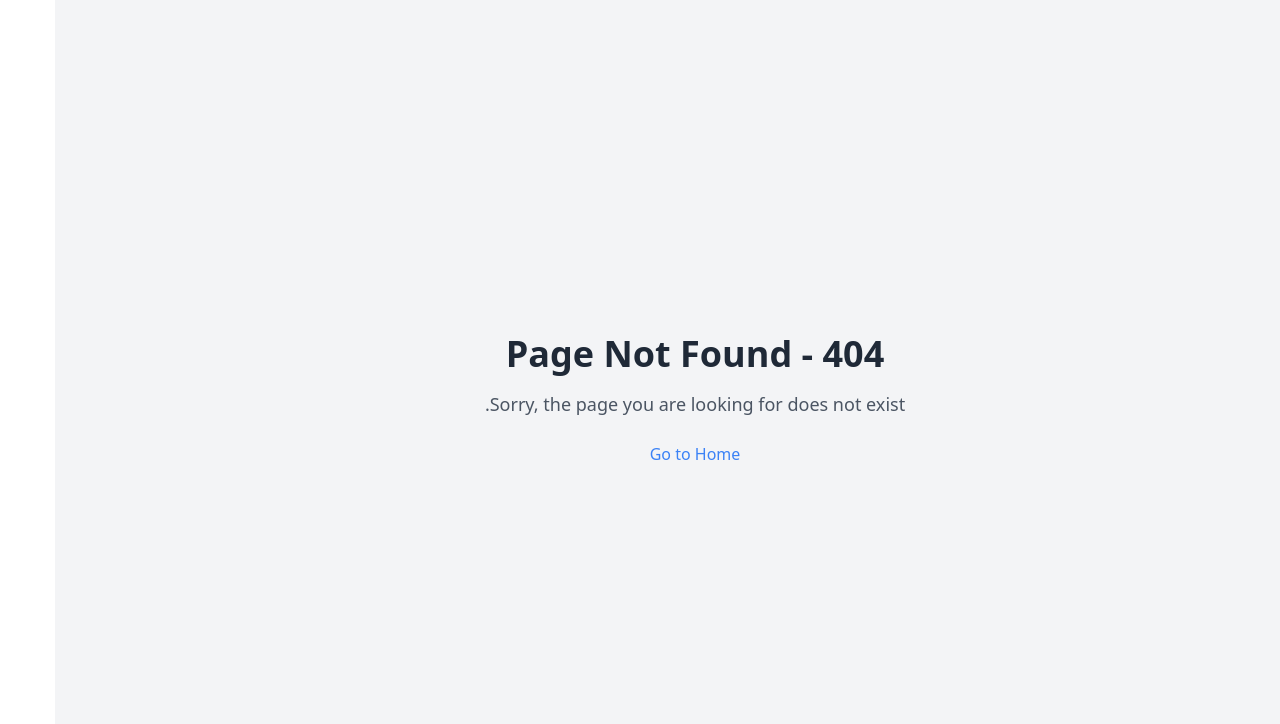
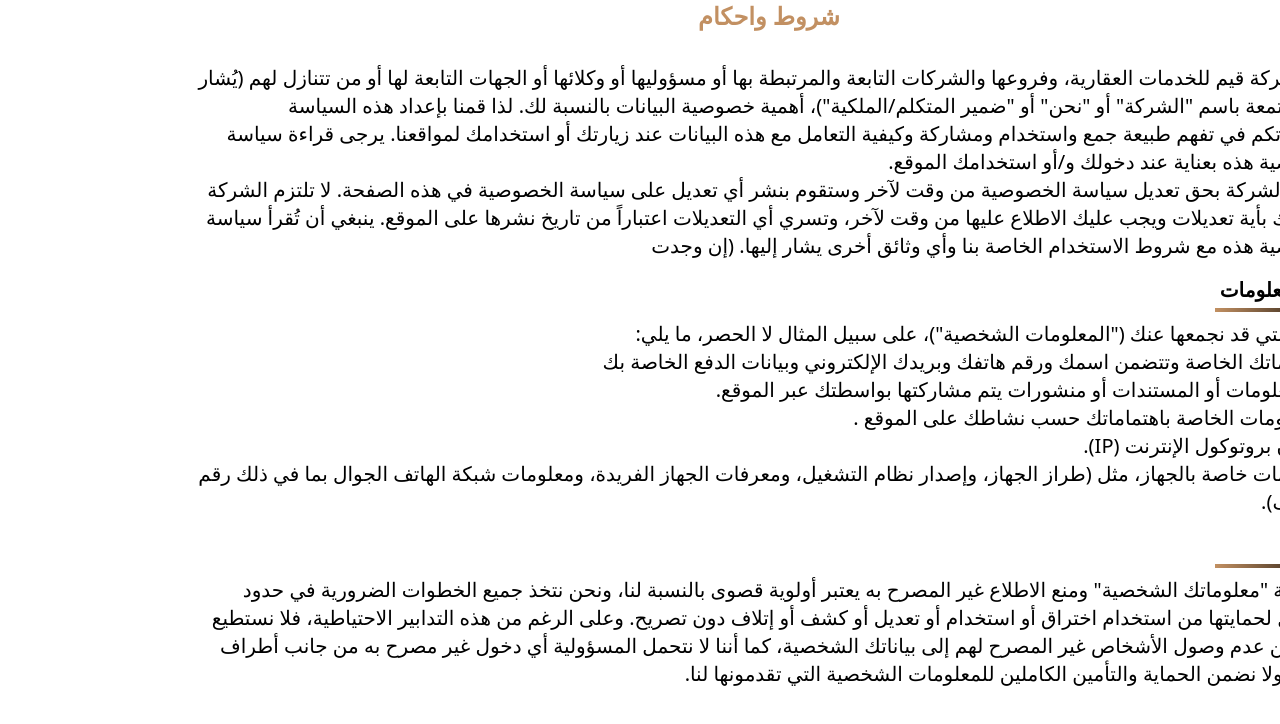
Before and after one commit to tech-cell-eg/real-estate-front, a React (Vite) app: page /terms in a window 1280 px wide. Before the commit this address had no page. Shown: the top 724 px of the page. Built offline with nearby package versions, Linux system fonts and the light colour scheme.

Commit message:
create terms

```diff
--- a/src/App.jsx
+++ b/src/App.jsx
@@ -5,6 +5,7 @@ import Home from "./Company/Pages/Home/Home";
 import { createBrowserRouter, RouterProvider } from "react-router-dom";
 import NotFound from "./UI/errors/NotFound";
 import ErrorElement from "./UI/errors/ErrorElement";
+import TermsAndCondattions from "./Company/Pages/TermsAndCondation/TermsAndCondattions";
 
 
 
@@ -15,6 +16,7 @@ export default function App() {
 
       children: [
       { path: "/", element: <Home /> },
+      { path: "/terms", element: <TermsAndCondattions/>}
 
         // { index: true, element: <Home /> },
       ],
--- /dev/null
+++ b/src/Company/Pages/TermsAndCondation/TermsAndCondattions.jsx
@@ -0,0 +1,56 @@
+import React from 'react'
+
+export default function TermsAndCondattions() {
+  return <>
+  <section className='container-main '>
+   <div className='flex flex-col items-center space-y-4'>
+   <h2 className='text-2xl font-bold text-primary pb-4'>شروط واحكام</h2>
+    <div>
+  <p className='text-xl'>
+  تدرك شركة قيم للخدمات العقارية، وفروعها والشركات التابعة والمرتبطة بها أو مسؤوليها أو وكلائها أو الجهات التابعة لها أو من تتنازل لهم (يُشار إليها مجتمعة باسم "الشركة" أو "نحن" أو "ضمير المتكلم/الملكية")، أهمية خصوصية البيانات بالنسبة لك. لذا قمنا بإعداد هذه السياسة لمساعدتكم في تفهم طبيعة جمع واستخدام ومشاركة وكيفية التعامل مع هذه البيانات عند زيارتك أو استخدامك لمواقعنا. يرجى قراءة سياسة الخصوصية هذه بعناية عند دخولك و/أو استخدامك الموقع.
+   </p>
+  <p className='text-xl'>
+  تحتفظ الشركة بحق تعديل سياسة الخصوصية من وقت لآخر وستقوم بنشر أي تعديل على سياسة الخصوصية في هذه الصفحة. لا تلتزم الشركة بإخطارك بأية تعديلات ويجب عليك الاطلاع عليها من وقت لآخر، وتسري أي التعديلات اعتباراً من تاريخ نشرها على الموقع.
+  ينبغي أن تُقرأ سياسة الخصوصية هذه مع شروط الاستخدام الخاصة بنا وأي وثائق أخرى يشار إليها. (إن وجدت</p>
+    </div>
+
+    <div className='w-full space-y-4'>
+        <h2 className='text-xl w-fit before:content-[""] font-bold min-w-[130px] before:w-full before:h-1 before:bg-gradient-to-r from-primary to-[#000000] relative  before:absolute before:-bottom-2 '>جمع المعلومات</h2>
+        <div className='text-xl'>
+        <p>تشمل التي قد نجمعها عنك ("المعلومات الشخصية")، على سبيل المثال لا الحصر، ما يلي:</p>
+        <ul className=' ' >
+           <div className='flex items-center'>
+            <div className='w-3 h-3  bg-primary rounded-full ml-2'></div>
+           <p className=''>معلوماتك الخاصة وتتضمن اسمك ورقم هاتفك وبريدك الإلكتروني وبيانات الدفع الخاصة بك</p>
+           </div>
+            <div className='flex items-center'>
+            <div className='w-3 h-3  bg-primary rounded-full ml-2'></div>
+            <p>اي معلومات أو المستندات أو منشورات يتم مشاركتها بواسطتك عبر الموقع.</p>
+            </div>
+            <div className='flex items-center'>
+            <div className='w-3 h-3  bg-primary rounded-full ml-2'></div>
+            <p>المعلومات الخاصة باهتماماتك حسب نشاطك على الموقع .</p>
+            </div>
+
+           <div className='flex items-center'>
+           <div className='w-3 h-3  bg-primary rounded-full ml-2'></div>
+           <p>عنوان بروتوكول الإنترنت (IP).</p>
+           </div>
+
+           <div className='flex items-center'>
+           <div className='w-3 h-3  bg-primary rounded-full ml-2'></div>
+           <p>معلومات خاصة بالجهاز، مثل (طراز الجهاز، وإصدار نظام التشغيل، ومعرفات الجهاز الفريدة، ومعلومات شبكة الهاتف الجوال بما في ذلك رقم الهاتف).</p>
+           </div>
+        </ul>
+        </div>
+        </div>
+
+        <div className='w-full space-y-4 text-xl'>
+        <h2 className='text-xl w-fit before:content-[""] font-bold min-w-[130px] before:w-full before:h-1 before:bg-gradient-to-r from-primary to-[#000000] relative  before:absolute before:-bottom-2 '>الامان</h2>
+     <p>إن حماية "معلوماتك الشخصية" ومنع الاطلاع غير المصرح به يعتبر أولوية قصوى بالنسبة لنا، ونحن نتخذ جميع الخطوات الضرورية في حدود المعقول لحمايتها من استخدام اختراق أو استخدام أو تعديل أو كشف أو إتلاف دون تصريح. وعلى الرغم من هذه التدابير الاحتياطية، فلا نستطيع أن تضمن عدم وصول الأشخاص غير المصرح لهم إلى بياناتك الشخصية، كما أننا لا نتحمل المسؤولية أي دخول غير مصرح به من جانب أطراف خارجية ولا نضمن الحماية والتأمين الكاملين للمعلومات الشخصية التي تقدمونها لنا.</p>
+        </div>
+
+   </div>
+  </section>
+  </>
+}
```
